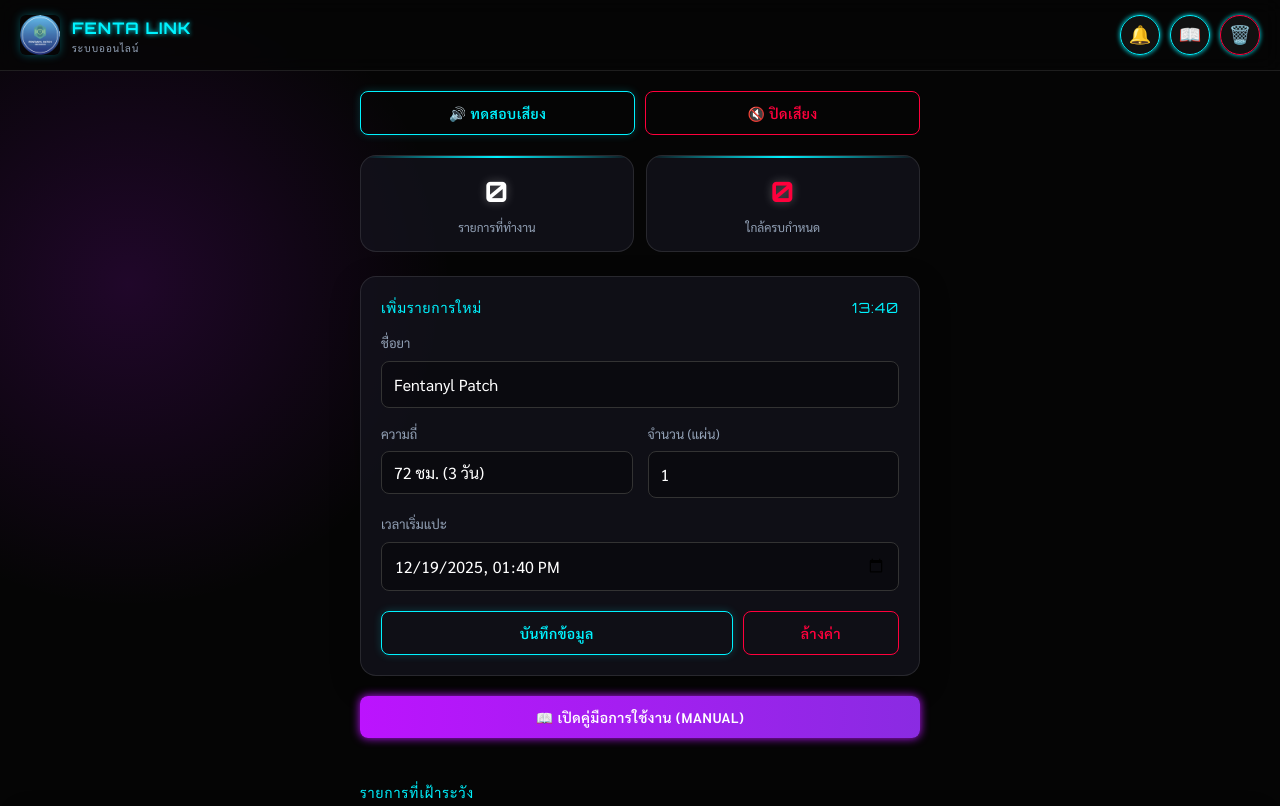
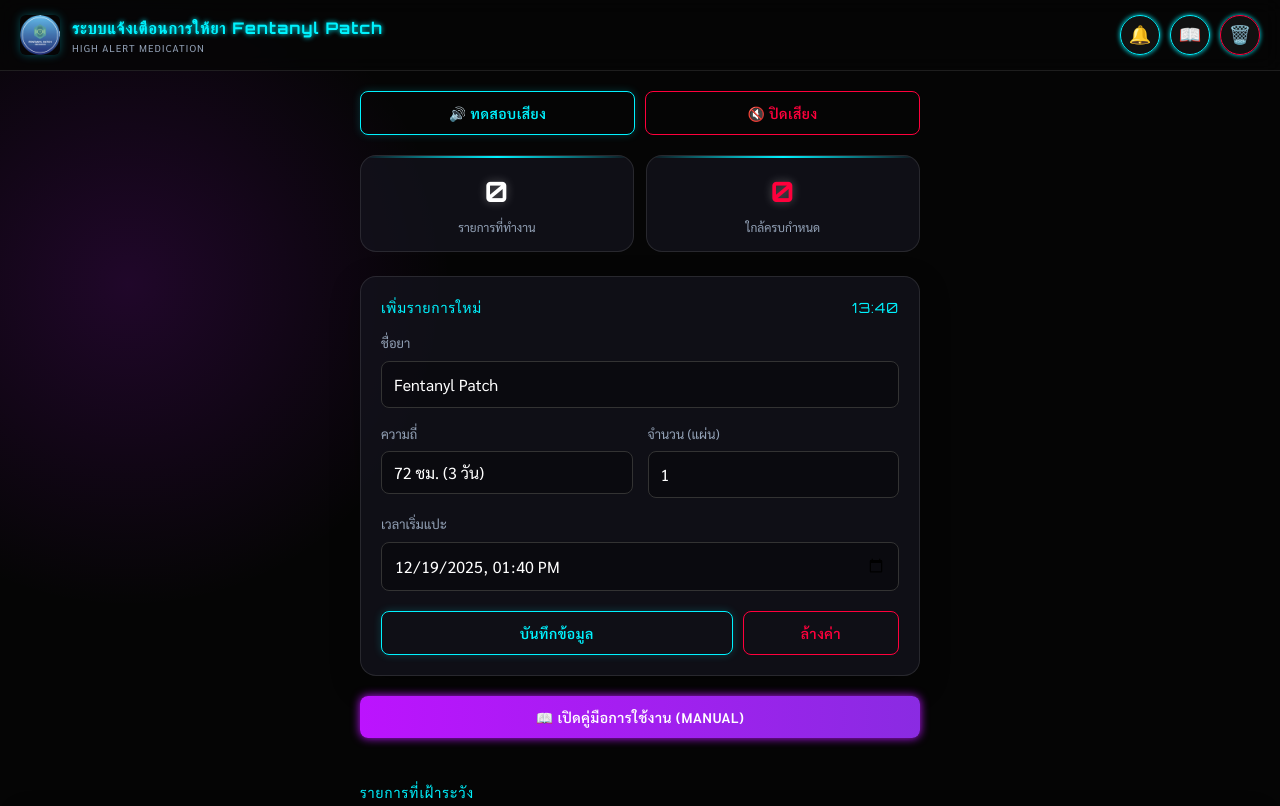
Before and after one commit to witsaoo-jpg/fenta, a plain HTML site: page index.html in a window 1280 px wide. Shown: the top 806 px of the page. Drawn offline with Linux system fonts and the light colour scheme.

Commit message:
Update index.html

```diff
--- a/index.html
+++ b/index.html
@@ -302,8 +302,8 @@
     <div class="brand">
       <img src="fenta_logo.png" alt="Logo" onerror="this.style.display='none'">
       <div class="brand-text">
-        <h1>FENTA LINK</h1>
-        <p>ระบบออนไลน์</p>
+        <h1>ระบบแจ้งเตือนการให้ยา Fentanyl Patch</h1>
+        <p>High Alert Medication</p>
       </div>
     </div>
     <div style="display:flex; gap:10px;">
```
